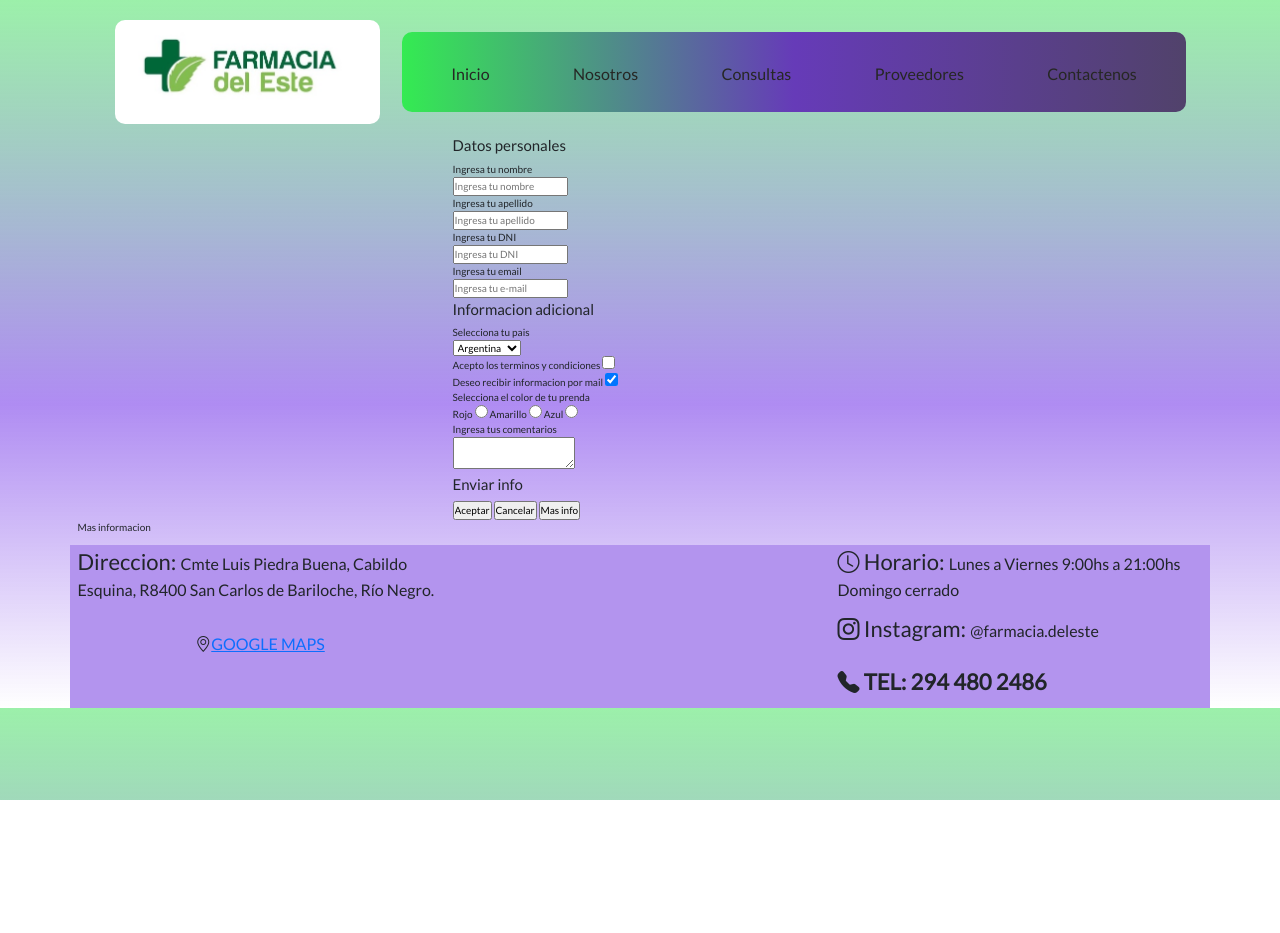
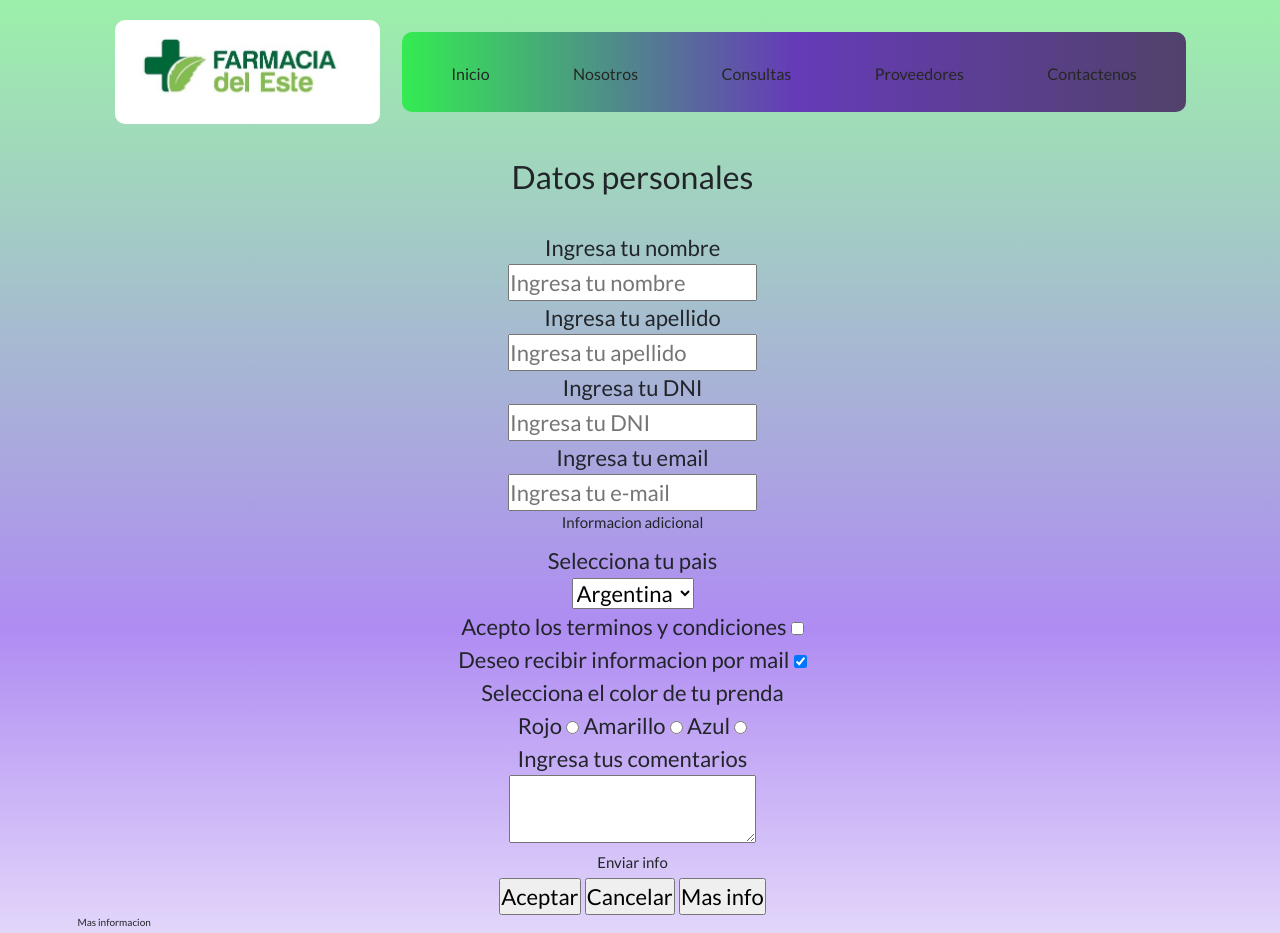
Before and after one commit to ancartian/farmaciaC, a plain HTML site: page pages/contacto.html in a window 1280 px wide. Shown: the top 933 px of the page. Before the commit the page ends 800 px from the top, so only its background shows below. Drawn offline with nearby package versions, Linux system fonts and the light colour scheme.

Commit message:
solucionando tamaño formulario

```diff
--- a/css/partials/_main.scss
+++ b/css/partials/_main.scss
@@ -92,5 +92,14 @@ main {
         }
     }
 
+    .tituloContacto{
+        font-size: $texto-grande!important;
+        text-align: center !important;
+        padding: $espaciado-medio !important;
+    }
 
+    .formulario{
+        font-size: $texto-medio !important;
+        text-align: center !important;
+    }
 }
--- a/css/partials/_variables.scss
+++ b/css/partials/_variables.scss
@@ -16,7 +16,8 @@
     $funete-principal:'Lato', sans-serif;
     $fuente-titulo: Arial;
     /* tamaño de fuentes */
-    $texto-grande: 5.2rem;
+    $texto-muy-grande: 5.2rem;
+    $texto-grande: 3.2rem;
     $texto-medio: 2.2rem;
     $texto-base: 1.6rem;
     $texto-chico: 1.4rem;
--- a/pages/contacto.html
+++ b/pages/contacto.html
@@ -46,9 +46,10 @@
                 </div>
                     <!-- columna formulario -->
                     <div class="col-4">
+                        <h1 class="tituloContacto">Datos personales</h1>
                         <form class="col formulario">
                             <fieldset>
-                            <legend>Datos personales</legend>
+                            <legend></legend>
                             <label for="nombre">Ingresa tu nombre</label>
                             <br />
                             <input class="nombre" type="text" placeholder="Ingresa tu nombre">
```
Also changed, not shown: css/styles.css, 1 other file.
